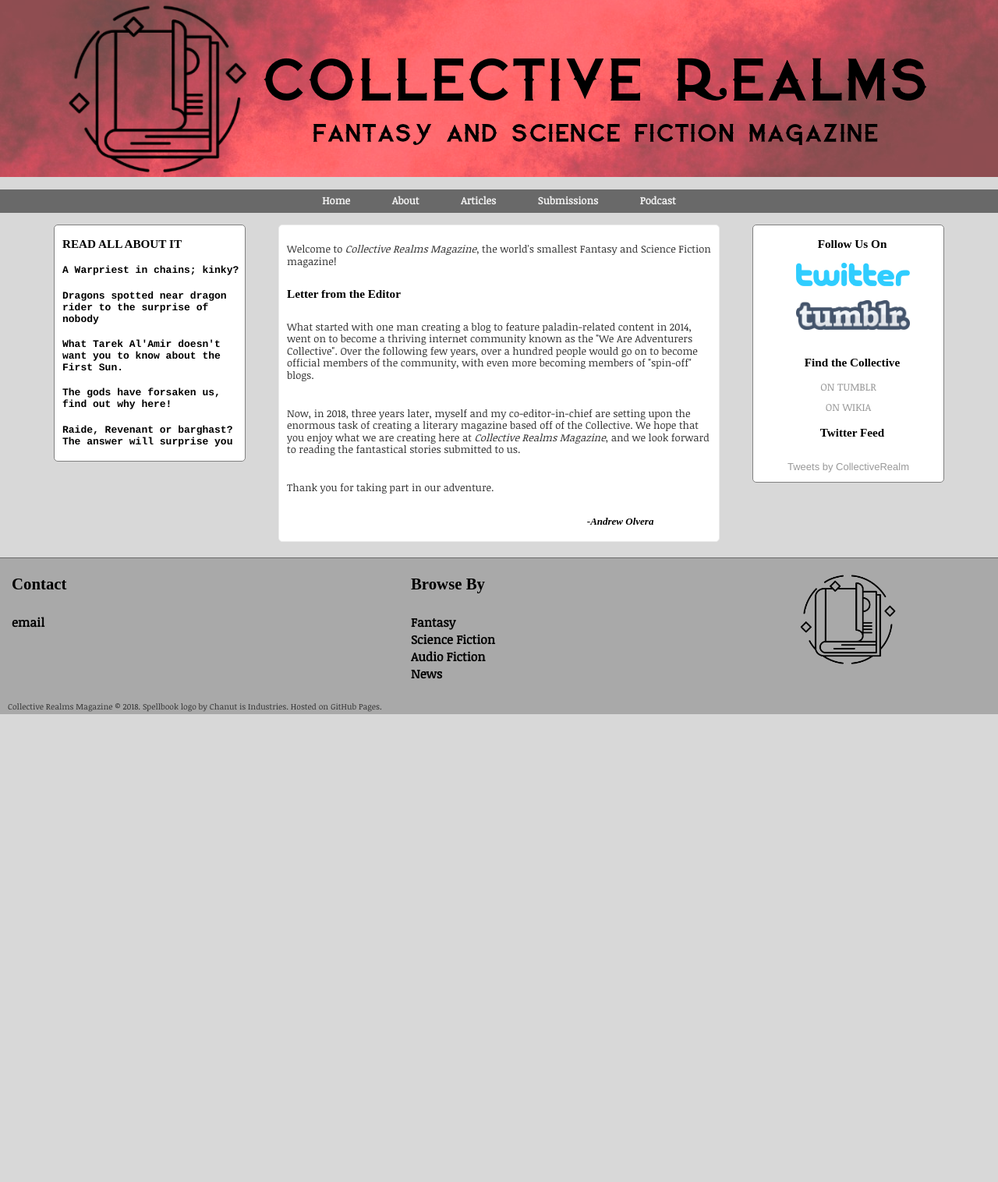
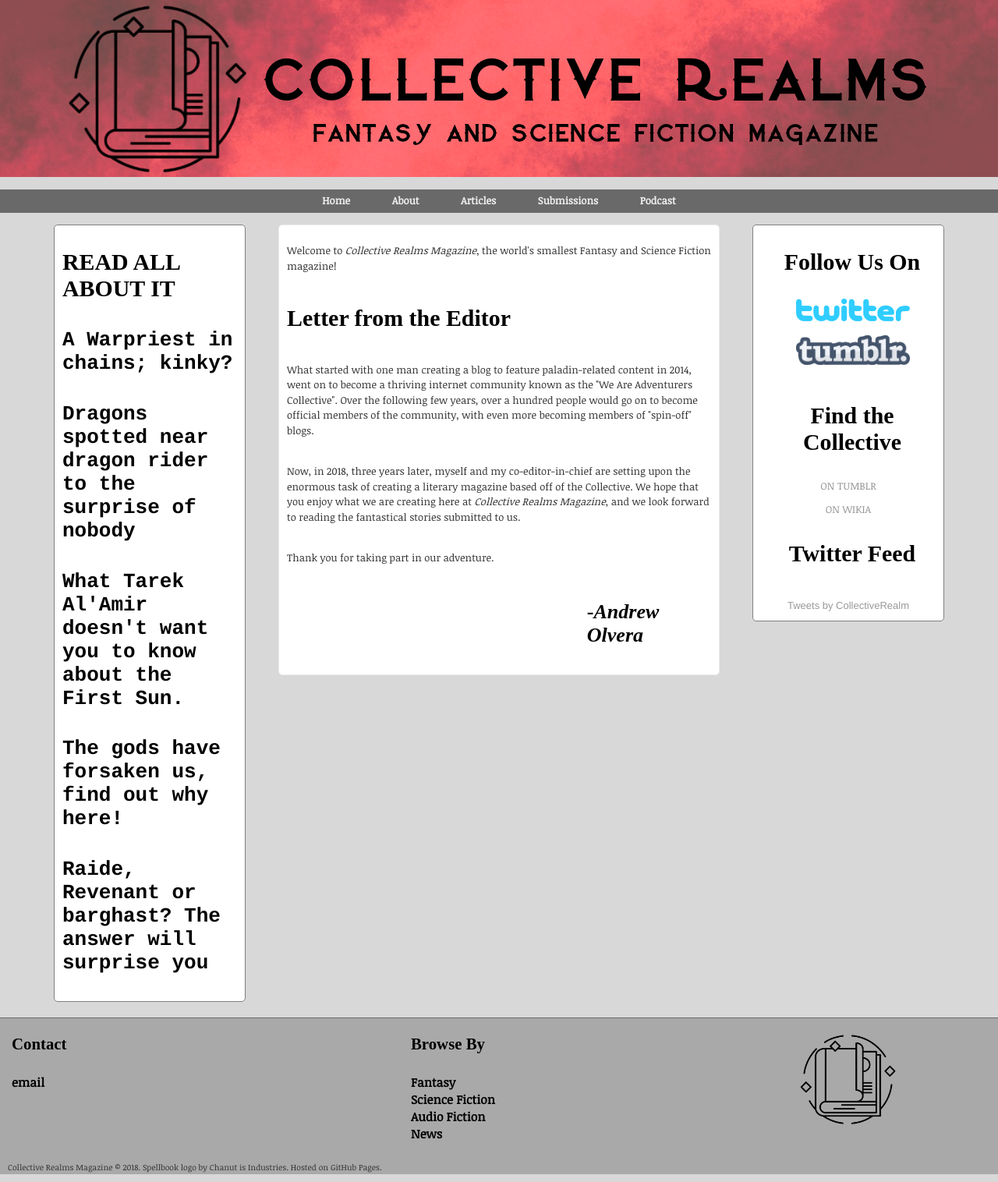
Before and after one commit to collectiverealms/collectiverealms, a Jekyll site: the page built from index.html, in a window 1280 px wide. Shown: the whole page at 78% size. Built offline with Jekyll 4.4.1, drawn with Linux system fonts in a browser that asks for light colours; some web fonts are replaced; the list of posts is cut into pages by our own code; comment, search, counter and statistics services are not loaded; before the commit the page ends 923 px from its top, so only the background shows below that.

Commit message:
Update main.css

```diff
--- a/css/main.css
+++ b/css/main.css
@@ -22,7 +22,7 @@ body {
                     p {
                         padding: 10px;
                         font-size: 1em;
-                        line-height: 1.2em;
+                        line-height: 1.5em;
                         color: #333;
                         font-family: 'Noticia Text', serif;
                     }
@@ -36,6 +36,21 @@ body {
                     }
 
                     h1 {
+                        font-size: 3em;
+
+                    }
+
+                    h2 {
+                        font-size: 2.6em;
+
+                    }
+
+                    h3 {
+                        font-size: 2.3em;
+
+                    }
+
+                    h4 {
                         font-size: 2em;
 
                     }
```
